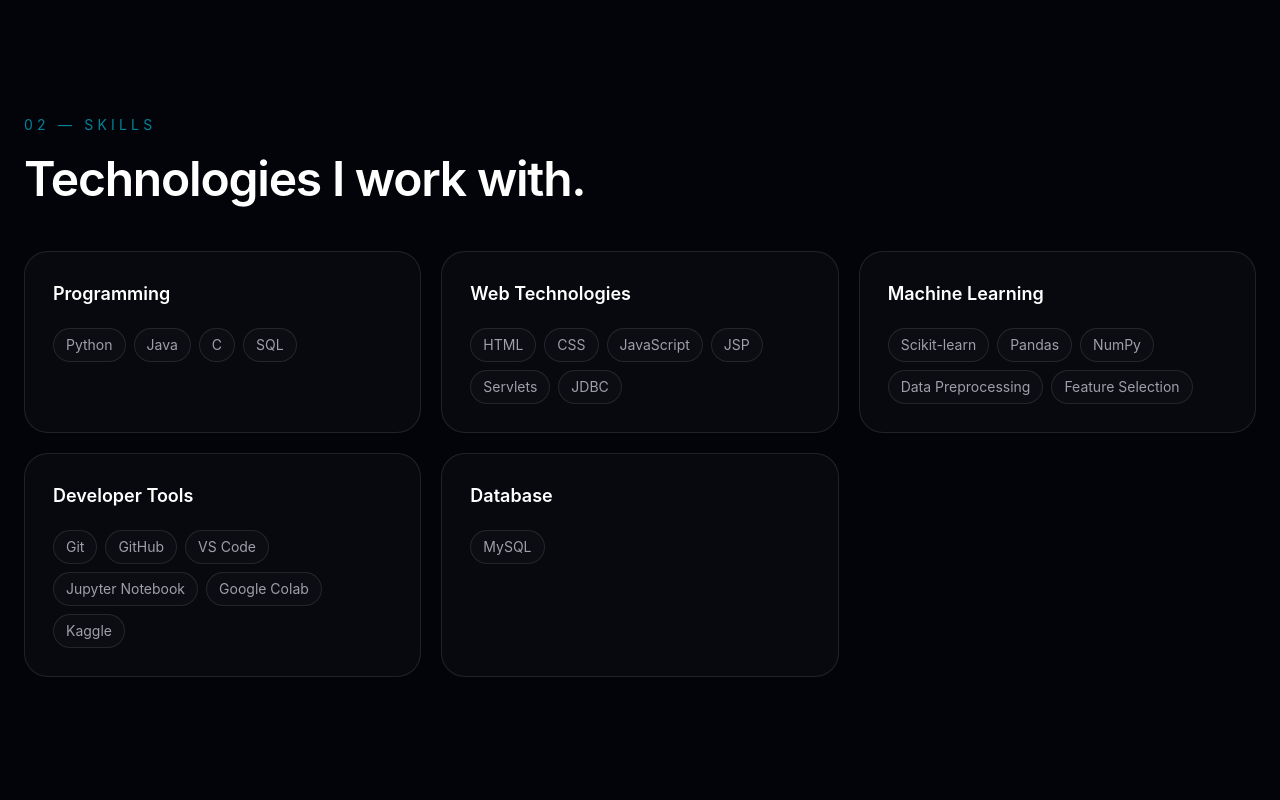
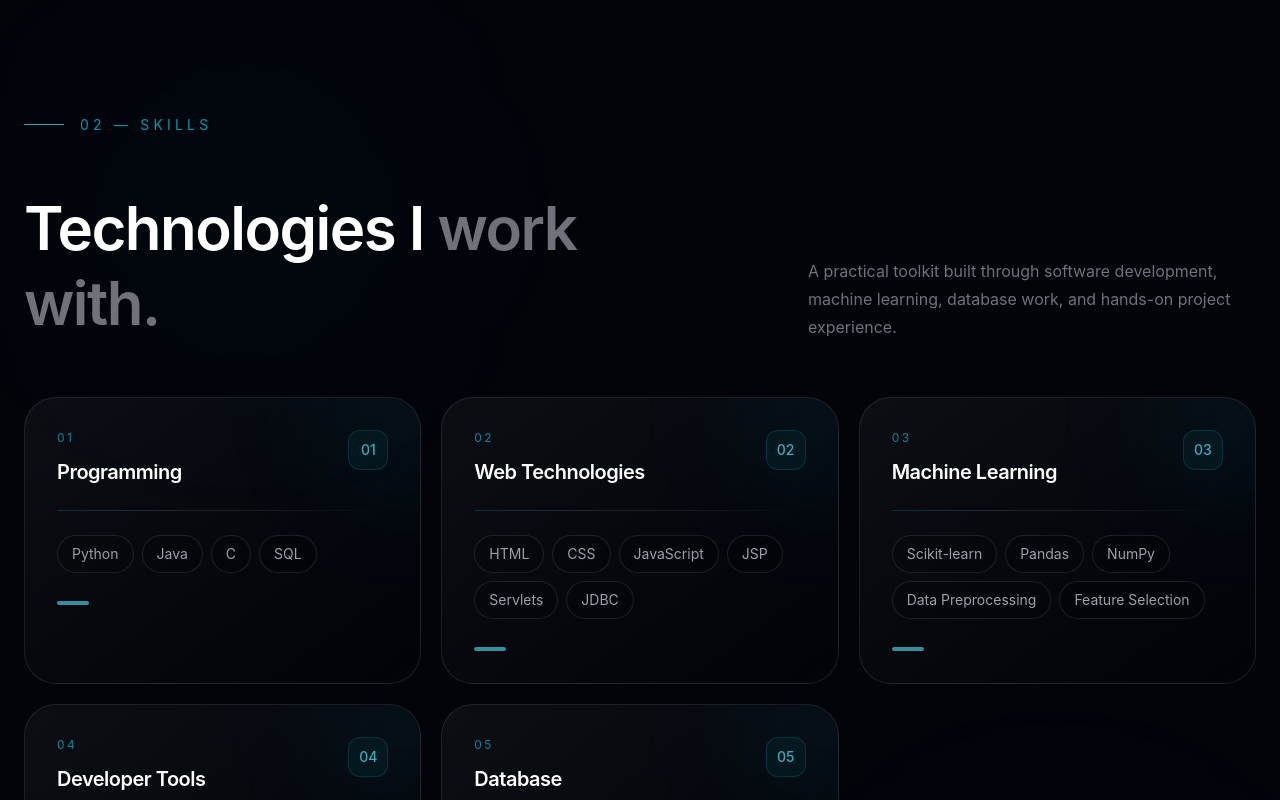
Before and after one commit to TallaSatyaGanesh/portfolio, a React app: page / in a window 1280 px wide. Shown: the part 1820-2620 px from the top of the page. Built offline with nearby package versions, Linux system fonts and the light colour scheme; the HTML template or start-up script is replaced by a standard one.

Commit message:
Redesign Skills section

```diff
--- a/src/App.jsx
+++ b/src/App.jsx
@@ -239,7 +239,10 @@
               Skills
             </a>
 
-            <a href="#experience" className="transition hover:text-cyan-300">
+            <a
+              href="#experience"
+              className="transition hover:text-cyan-300"
+            >
               Experience
             </a>
 
@@ -247,7 +250,10 @@
               Projects
             </a>
 
-            <a href="#education" className="transition hover:text-cyan-300">
+            <a
+              href="#education"
+              className="transition hover:text-cyan-300"
+            >
               Education
             </a>
           </div>
@@ -399,16 +405,13 @@
                 transition={{ duration: 0.6 }}
                 className="group relative overflow-hidden rounded-[2.5rem] border border-white/10 bg-gradient-to-br from-white/[0.045] via-white/[0.02] to-transparent p-8 sm:p-10 lg:p-12"
               >
-                {/* Decorative glow */}
                 <div className="absolute -right-24 -top-24 h-64 w-64 rounded-full bg-cyan-400/[0.06] blur-[80px] transition duration-700 group-hover:bg-cyan-400/[0.10]" />
 
-                {/* Decorative rings */}
                 <div className="absolute right-8 top-8 h-24 w-24 rounded-full border border-cyan-400/10" />
 
                 <div className="absolute right-14 top-14 h-12 w-12 rounded-full border border-cyan-400/10" />
 
                 <div className="relative">
-                  {/* Small label */}
                   <div className="mb-10 inline-flex items-center gap-2 rounded-full border border-cyan-400/20 bg-cyan-400/[0.05] px-4 py-2">
                     <span className="h-1.5 w-1.5 rounded-full bg-cyan-300 shadow-[0_0_10px_rgba(103,232,249,0.8)]" />
 
@@ -417,18 +420,14 @@
                     </span>
                   </div>
 
-                  {/* Heading */}
                   <h2 className="max-w-2xl text-4xl font-semibold leading-[1.08] tracking-tight sm:text-5xl lg:text-6xl">
                     Building technology
                     <br />
-                    with{" "}
-                    <span className="text-zinc-500">purpose.</span>
+                    with <span className="text-zinc-500">purpose.</span>
                   </h2>
 
-                  {/* Divider */}
                   <div className="my-10 h-px w-full bg-gradient-to-r from-cyan-400/20 via-white/10 to-transparent" />
 
-                  {/* About text */}
                   <div className="max-w-2xl space-y-6">
                     <p className="text-base leading-8 text-zinc-400 sm:text-lg">
                       I'm a Computer Science undergraduate with a strong
@@ -444,7 +443,6 @@
                     </p>
                   </div>
 
-                  {/* Bottom tags */}
                   <div className="mt-10 flex flex-wrap gap-2">
                     <span className="rounded-full border border-white/10 bg-black/20 px-4 py-2 text-xs text-zinc-400">
                       Software Development
@@ -463,7 +461,6 @@
 
               {/* RIGHT SIDE */}
               <div className="grid gap-6">
-                {/* Core Focus */}
                 <motion.div
                   initial={{ opacity: 0, x: 25 }}
                   whileInView={{ opacity: 1, x: 0 }}
@@ -471,7 +468,6 @@
                   transition={{ duration: 0.6, delay: 0.1 }}
                   className="group relative overflow-hidden rounded-[2.5rem] border border-white/10 bg-gradient-to-br from-cyan-400/[0.06] via-white/[0.025] to-transparent p-7 sm:p-8"
                 >
-                  {/* Glow */}
                   <div className="absolute -right-20 -top-20 h-48 w-48 rounded-full bg-cyan-400/[0.08] blur-[70px]" />
 
                   <div className="relative">
@@ -496,7 +492,6 @@
                     </div>
 
                     <div className="mt-7 grid gap-3 sm:grid-cols-3 lg:grid-cols-1 xl:grid-cols-3">
-                      {/* Focus 1 */}
                       <div className="group/card rounded-2xl border border-white/10 bg-black/20 p-5 transition duration-300 hover:-translate-y-1 hover:border-cyan-400/30 hover:bg-cyan-400/[0.04]">
                         <Code2
                           size={18}
@@ -510,7 +505,6 @@
                         </p>
                       </div>
 
-                      {/* Focus 2 */}
                       <div className="group/card rounded-2xl border border-white/10 bg-black/20 p-5 transition duration-300 hover:-translate-y-1 hover:border-cyan-400/30 hover:bg-cyan-400/[0.04]">
                         <Sparkles
                           size={18}
@@ -524,7 +518,6 @@
                         </p>
                       </div>
 
-                      {/* Focus 3 */}
                       <div className="group/card rounded-2xl border border-white/10 bg-black/20 p-5 transition duration-300 hover:-translate-y-1 hover:border-cyan-400/30 hover:bg-cyan-400/[0.04]">
                         <Award
                           size={18}
@@ -539,7 +532,6 @@
                       </div>
                     </div>
 
-                    {/* Small statement */}
                     <div className="mt-7 border-t border-white/10 pt-5">
                       <p className="text-sm leading-6 text-zinc-500">
                         Turning ideas into practical, scalable technology
@@ -549,9 +541,7 @@
                   </div>
                 </motion.div>
 
-                {/* Stats */}
                 <div className="grid grid-cols-2 gap-6">
-                  {/* Internships */}
                   <motion.div
                     initial={{ opacity: 0, y: 20 }}
                     whileInView={{ opacity: 1, y: 0 }}
@@ -585,7 +575,6 @@
                     </div>
                   </motion.div>
 
-                  {/* Projects */}
                   <motion.div
                     initial={{ opacity: 0, y: 20 }}
                     whileInView={{ opacity: 1, y: 0 }}
@@ -625,39 +614,84 @@
         </section>
 
         {/* Skills */}
-        <section id="skills" className="border-t border-white/10 px-6 py-32">
-          <div className="mx-auto max-w-7xl">
-            <p className="mb-5 text-sm uppercase tracking-[0.3em] text-cyan-400/60">
+        <section
+          id="skills"
+          className="relative overflow-hidden border-t border-white/10 px-6 py-32"
+        >
+          <div className="pointer-events-none absolute left-[8%] top-20 h-72 w-72 rounded-full bg-cyan-400/[0.035] blur-[120px]" />
+
+          <div className="pointer-events-none absolute bottom-0 right-[5%] h-80 w-80 rounded-full bg-cyan-400/[0.025] blur-[130px]" />
+
+          <div className="relative mx-auto max-w-7xl">
+            <div className="mb-14 flex items-center gap-4">
+              <span className="h-px w-10 bg-cyan-300/70" />
+
+              <p className="text-sm uppercase tracking-[0.3em] text-cyan-400/70">
                 02 — Skills
               </p>
+            </div>
 
-            <h2 className="max-w-3xl text-4xl font-semibold tracking-tight sm:text-5xl">
-              Technologies I work with.
+            <div className="grid gap-8 lg:grid-cols-[1fr_0.8fr] lg:items-end">
+              <div>
+                <h2 className="max-w-3xl text-4xl font-semibold leading-tight tracking-tight sm:text-5xl lg:text-6xl">
+                  Technologies I{" "}
+                  <span className="text-zinc-500">work with.</span>
                 </h2>
+              </div>
 
-            <div className="mt-12 grid gap-5 md:grid-cols-2 lg:grid-cols-3">
+              <p className="max-w-md text-base leading-7 text-zinc-500 lg:justify-self-end">
+                A practical toolkit built through software development,
+                machine learning, database work, and hands-on project
+                experience.
+              </p>
+            </div>
+
+            <div className="mt-14 grid gap-5 md:grid-cols-2 lg:grid-cols-3">
               {skills.map((skill, index) => (
                 <motion.div
                   key={skill.category}
-                  initial={{ opacity: 0, y: 20 }}
+                  initial={{ opacity: 0, y: 25 }}
                   whileInView={{ opacity: 1, y: 0 }}
                   viewport={{ once: true }}
-                  transition={{ delay: index * 0.05 }}
-                  className="group relative overflow-hidden rounded-3xl border border-white/10 bg-white/[0.025] p-7 transition duration-300 hover:-translate-y-1 hover:border-cyan-400/25 hover:bg-cyan-400/[0.025]"
+                  transition={{
+                    delay: index * 0.08,
+                    duration: 0.5,
+                  }}
+                  className="group relative overflow-hidden rounded-[2rem] border border-white/10 bg-gradient-to-br from-white/[0.045] via-white/[0.02] to-transparent p-7 transition duration-500 hover:-translate-y-2 hover:border-cyan-400/25 hover:shadow-[0_20px_60px_rgba(0,0,0,0.3)] sm:p-8"
                 >
-                  <h3 className="text-lg font-semibold">
+                  <div className="absolute -right-16 -top-16 h-40 w-40 rounded-full bg-cyan-400/[0.06] blur-[60px] transition duration-500 group-hover:bg-cyan-400/[0.12]" />
+
+                  <div className="relative">
+                    <div className="flex items-start justify-between gap-4">
+                      <div>
+                        <p className="text-xs uppercase tracking-[0.2em] text-cyan-400/60">
+                          0{index + 1}
+                        </p>
+
+                        <h3 className="mt-3 text-xl font-semibold tracking-tight text-white">
                           {skill.category}
                         </h3>
+                      </div>
 
-                  <div className="mt-5 flex flex-wrap gap-2">
+                      <div className="flex h-10 w-10 shrink-0 items-center justify-center rounded-xl border border-cyan-400/15 bg-cyan-400/[0.05] text-sm font-medium text-cyan-300/70 transition duration-300 group-hover:border-cyan-400/30 group-hover:bg-cyan-400/[0.09] group-hover:text-cyan-300">
+                        {String(index + 1).padStart(2, "0")}
+                      </div>
+                    </div>
+
+                    <div className="my-6 h-px w-full bg-gradient-to-r from-cyan-400/20 via-white/10 to-transparent" />
+
+                    <div className="flex flex-wrap gap-2">
                       {skill.items.map((item) => (
                         <span
                           key={item}
-                        className="rounded-full border border-white/10 bg-white/[0.02] px-3 py-1.5 text-sm text-zinc-400 transition hover:border-cyan-400/30 hover:text-cyan-200"
+                          className="rounded-full border border-white/10 bg-black/20 px-3.5 py-2 text-sm text-zinc-400 transition duration-300 hover:border-cyan-400/30 hover:bg-cyan-400/[0.05] hover:text-cyan-200"
                         >
                           {item}
                         </span>
                       ))}
+                    </div>
+
+                    <div className="mt-7 h-1 w-8 rounded-full bg-cyan-300/60 transition-all duration-500 group-hover:w-14" />
                   </div>
                 </motion.div>
               ))}
@@ -733,7 +767,10 @@
         </section>
 
         {/* Projects */}
-        <section id="projects" className="border-t border-white/10 px-6 py-32">
+        <section
+          id="projects"
+          className="border-t border-white/10 px-6 py-32"
+        >
           <div className="mx-auto max-w-7xl">
             <p className="mb-5 text-sm uppercase tracking-[0.3em] text-cyan-400/60">
               04 — Projects
@@ -824,7 +861,6 @@
             </div>
           </div>
         </section>
-
                 {/* Education */}
         <section
           id="education"
@@ -902,7 +938,10 @@
         </section>
 
         {/* Contact */}
-        <section id="contact" className="border-t border-white/10 px-6 py-32">
+        <section
+          id="contact"
+          className="border-t border-white/10 px-6 py-32"
+        >
           <div className="mx-auto max-w-7xl">
             <p className="mb-5 text-sm uppercase tracking-[0.3em] text-cyan-400/60">
               07 — Contact
```
Lines whose indentation alone changed are shown as unchanged.
